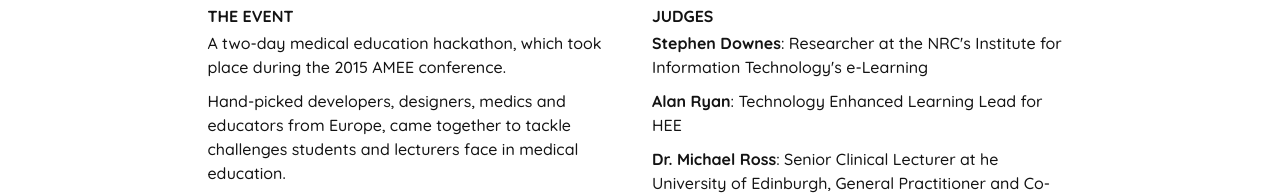
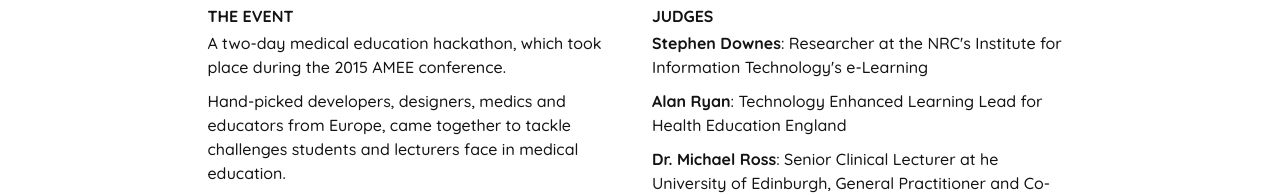
Before and after one commit to jchui/jchui-website, a Gatsby site: page /projects/ameehacks in a window 1280 px wide. Shown: the part 612-807 px from the top of the page. Built offline with nearby package versions, Linux system fonts and the light colour scheme; Gatsby itself is replaced by a stand-in of ours.

Commit message:
Updated ameehacks page

```diff
--- a/src/pages/projects/ameehacks.js
+++ b/src/pages/projects/ameehacks.js
@@ -57,7 +57,7 @@
           <div className="column">
             <h3>Judges</h3>
             <p><b>Stephen Downes</b>: Researcher at the NRC's Institute for Information Technology's e-Learning</p>
-            <p><b>Alan Ryan</b>: Technology Enhanced Learning Lead for HEE</p>
+            <p><b>Alan Ryan</b>: Technology Enhanced Learning Lead for Health Education England</p>
             <p><b>Dr. Michael Ross</b>: Senior Clinical Lecturer at he University of Edinburgh, General Practitioner and Co-Editor-in-Chief of The Clinical Teacher journal</p>
             <p><b>Professor Madalena Patricio</b>: AMEE Past President</p>
           </div>
```
